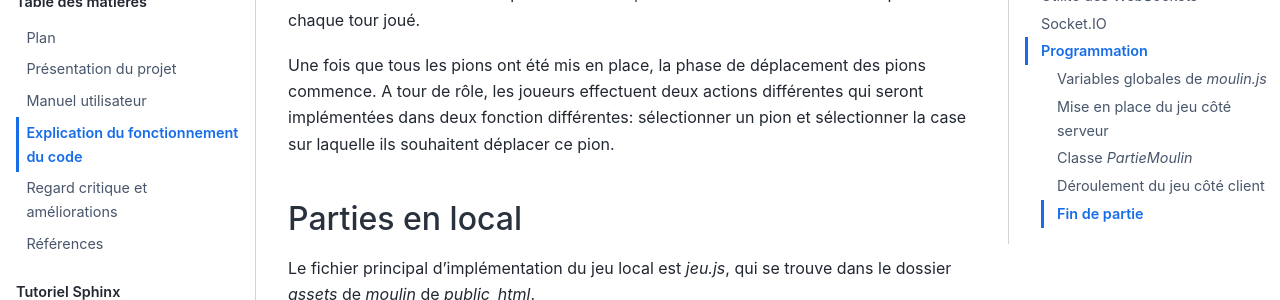
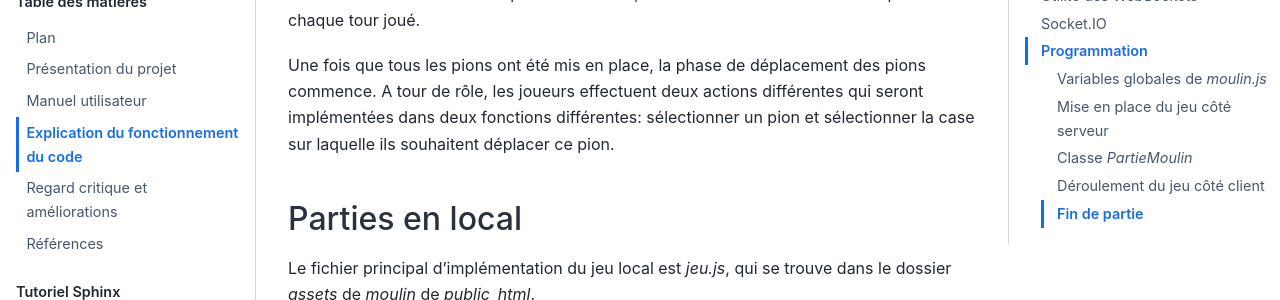
Before and after one commit to valentinethrlr/projet_moulin_documentation, a Sphinx documentation site: the page built from source/explication.md, in a window 1280 px wide and 900 px high, scrolled down 2080 px. Shown: the part 205-505 px from the top of the window. Built offline with Sphinx 7.4.7 and the Sphinx Book theme 1.1.4, drawn with Linux system fonts in a browser that asks for light colours; cross-references to code outside the pages are shown as plain code; some of the changed text lies outside the part shown.

Commit message:
relecture

```diff
--- a/source/explication.md
+++ b/source/explication.md
@@ -46,7 +46,7 @@ Une partie se découpe en deux phases principales.
 
 Il y a tout d'abord une phase de mise en place, durant laquelle chaque joueur pose ses neufs pions. Dès le cinquième tour, un contrôle du plateau est effectué par savoir si un moulin a été formé ou non. A partir cet instant, ce même contrôle est effectué après chaque tour joué.
 
-Une fois que tous les pions ont été mis en place, la phase de déplacement des pions commence. A tour de rôle, les joueurs effectuent deux actions différentes qui seront implémentées dans deux fonction différentes: sélectionner un pion et sélectionner la case sur laquelle ils souhaitent déplacer ce pion.
+Une fois que tous les pions ont été mis en place, la phase de déplacement des pions commence. A tour de rôle, les joueurs effectuent deux actions différentes qui seront implémentées dans deux fonctions différentes: sélectionner un pion et sélectionner la case sur laquelle ils souhaitent déplacer ce pion.
 
 ## Parties en local
 
```
Also changed, not shown: other parts of source/explication.md (+1 -1 lines).
